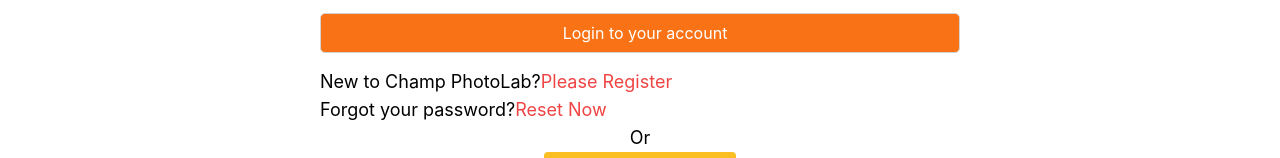
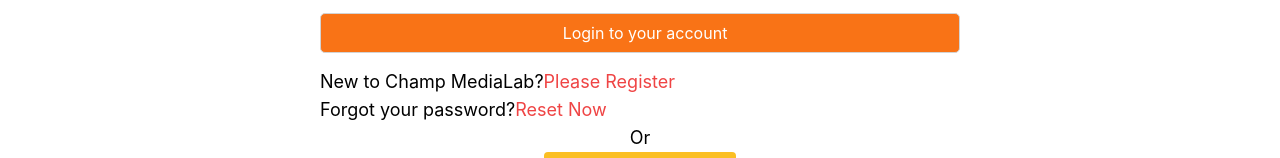
Before and after one commit to Chaki360/Champ-medialab, a React (Create React App) app: page /login in a window 1280 px wide. Shown: the part 261-419 px from the top of the page. Built offline with nearby package versions, Linux system fonts and the light colour scheme; no server answers.

Commit message:
logOut button added

```diff
--- a/src/Login/Login/Login.js
+++ b/src/Login/Login/Login.js
@@ -46,7 +46,7 @@
                 <input ref={passwordRef} className='border' type="password" name="password" id="" placeholder="Enter your password" required />
                 <input className='rounded text-2xl text-center text-white bg-orange-500 hover:bg-orange-700' type="submit" value="Login to your account" />
             </form>
-            <h1 className='text-lg'>New to Champ PhotoLab?<span className=' text-red-500 hover:text-gray-700' onClick={navigateRegister}>Please Register</span></h1>
+            <h1 className='text-lg'>New to Champ MediaLab?<span className=' text-red-500 hover:text-gray-700' onClick={navigateRegister}>Please Register</span></h1>
             <h1 className='text-lg'>Forgot your password?<span className=' text-red-500 hover:text-gray-700' onClick={resetPassword}>Reset Now</span></h1>
             <SocialLogin></SocialLogin>
         </div>
--- a/src/Login/Register/Register.js
+++ b/src/Login/Register/Register.js
@@ -41,6 +41,7 @@
                 <input className='rounded text-center text-white bg-orange-500 hover:bg-orange-700' type="submit" value="Register to your account" />
             </form>
             <h1 className='text-lg'>Already have an account?<span className=' text-red-500 hover:text-gray-700' onClick={navigateLogin}>Please Login</span></h1>
+
         </div>
     );
 };
```
